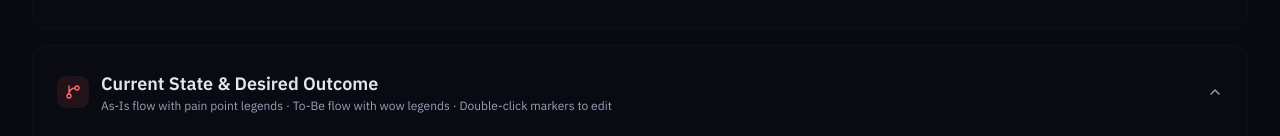
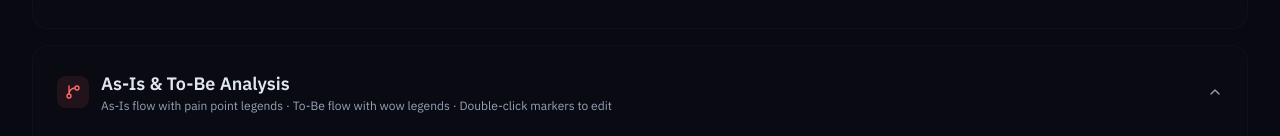
Before and after one commit to mhoss32/sg-b6d24aca-d63b-4ab2-bc2a-15a5c57bb0f9-1787236391, a Next.js app: page /usecase/uc-01 in a window 1280 px wide. Shown: the part 627-763 px from the top of the page. Built offline with nearby package versions, Linux system fonts and the light colour scheme.

Commit message:
feat(ui): update styling for use case detail page

```diff
--- a/src/pages/usecase/[id].tsx
+++ b/src/pages/usecase/[id].tsx
@@ -146,14 +146,14 @@ export default function UseCaseDetailPage() {
                   <GitBranch className="w-4 h-4" />
                 </div>
                 <div className="text-left">
-                  <h2 className="text-lg font-semibold text-foreground">Current State & Desired Outcome</h2>
+                  <h2 className="text-lg font-semibold text-foreground">As-Is & To-Be Analysis</h2>
                   <p className="text-xs text-muted-foreground font-normal">As-Is flow with pain point legends · To-Be flow with wow legends · Double-click markers to edit</p>
                 </div>
               </div>
             </AccordionTrigger>
             <AccordionContent>
               <div className="space-y-6 pt-2 pb-4">
-                <section className="rounded-xl border border-border/20 bg-background/50 p-6">
+                <section className="rounded-xl border border-red-500/20 bg-red-950/10 p-6">
                   <FlowDiagram
                     diagram={detail.asIs}
                     variant="asIs"
@@ -161,7 +161,7 @@ export default function UseCaseDetailPage() {
                     onChange={(asIs) => setDetail({ ...detail, asIs })}
                   />
                 </section>
-                <section className="rounded-xl border border-border/20 bg-background/50 p-6">
+                <section className="rounded-xl border border-green-500/20 bg-green-950/10 p-6">
                   <FlowDiagram
                     diagram={detail.toBe}
                     variant="toBe"
```
